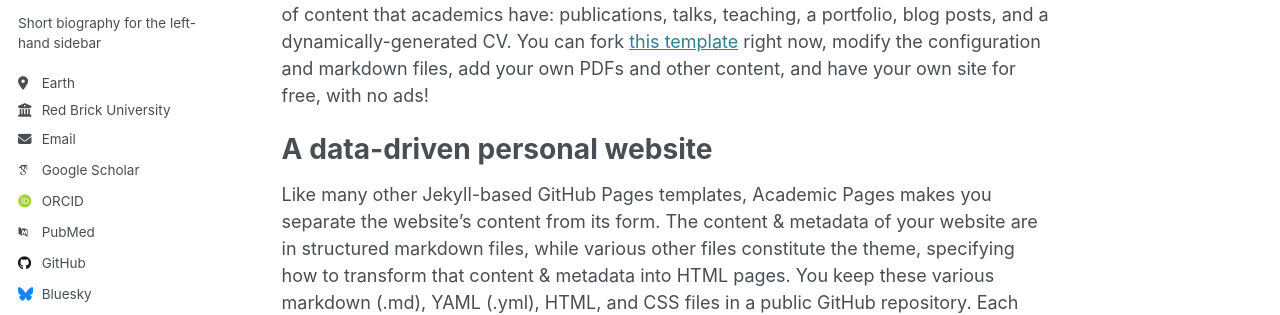
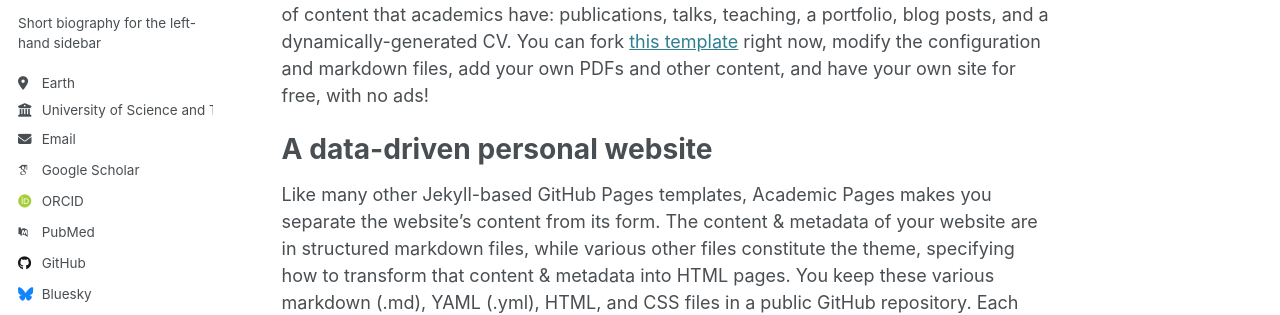
Before and after one commit to opanhw/opanhw.github.io, a Jekyll site: the page built from _pages/about.md, in a window 1280 px wide. Shown: the part 310-625 px from the top of the page. Built offline with Jekyll 4.4.1, drawn with Linux system fonts in a browser that asks for light colours; some web fonts are replaced.

Commit message:
Update _config.yml

```diff
--- a/_config.yml
+++ b/_config.yml
@@ -27,13 +27,13 @@ author:
   pronouns         : # example: "she/her"
   bio              : "Short biography for the left-hand sidebar"
   location         : "Earth"
-  employer         : "Red Brick University"
+  employer         : "University of Science and Technology of China"
   uri              : # URL
-  email            : "none@example.org"
+  email            : "phw1129@mail.ustc.edu.cn"
 
   # Academic websites
   arxiv            : # URL - Update with the correct link to your profile
-  googlescholar    : "https://scholar.google.com/citations?user=PS_CX0AAAAAJ"
+  googlescholar    : "https://scholar.google.com/citations?user=jhQ8ugIAAAAJ"
   impactstory      : # URL
   orcid            : "http://orcid.org/yourorcidurl"
   semantic         : # URL
```
